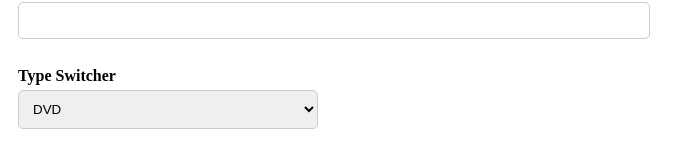
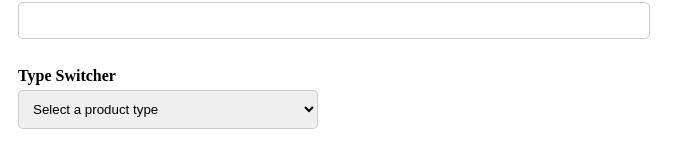
Before and after one commit to zergro/junior-project-frontend, a Next.js app: page /add-product in a window 1280 px wide. Shown: the part 295-462 px from the top of the page, without its empty margins (0-695 px from the left). Built offline with nearby package versions, Linux system fonts and the light colour scheme; no server answers.

Commit message:
Fixed add product dropdown

```diff
--- a/package.json
+++ b/package.json
@@ -5,7 +5,7 @@
   "scripts": {
     "dev": "next dev --port 8080",
     "build": "next build",
-    "start": "next start --port 8080",
+    "start": "next start",
     "lint": "next lint"
   },
   "dependencies": {
--- a/src/pages/add-product.js
+++ b/src/pages/add-product.js
@@ -43,12 +43,9 @@ function AddProduct() {
                 ...data,
                 dimension: formattedDimensions
             };
-            axios.post('products.php', dataToSend, {
-                headers: {
-                    'Content-Type': 'application/json'
-                }
-            }, {withCredentials: true}).then((response) => {
-                console.log(response.data);
+            console.log(dataToSend);
+            axios.post('products.php', dataToSend, {withCredentials: true}).then((response) => {
+                // console.log(response.data);
                 if (response.status === 201) {
                     console.log("Success");
                     handleRedirect();
@@ -150,7 +147,7 @@ function AddProduct() {
                     onChange={(e) => handleSwitcher(e)}
                     required
                 >
-                    <option defaultValue="empty" disabled="disabled" value="empty">Select a product type</option>
+                    <option selected="selected" hidden="hidden">Select a product type</option>
                     <option value="DVD">DVD</option>
                     <option value="Book">Book</option>
                     <option value="Furniture">Furniture</option>
--- a/src/pages/index.js
+++ b/src/pages/index.js
@@ -7,7 +7,9 @@ function App() {
   const [products, setProducts] = useState([]);
   // console.log(products);
 
+
   useEffect(() => {
+    console.log(window.location.origin);
     axios.get('products.php', {withCredentials: true})
       .then((response) => {
         setProducts(response.data);
```
